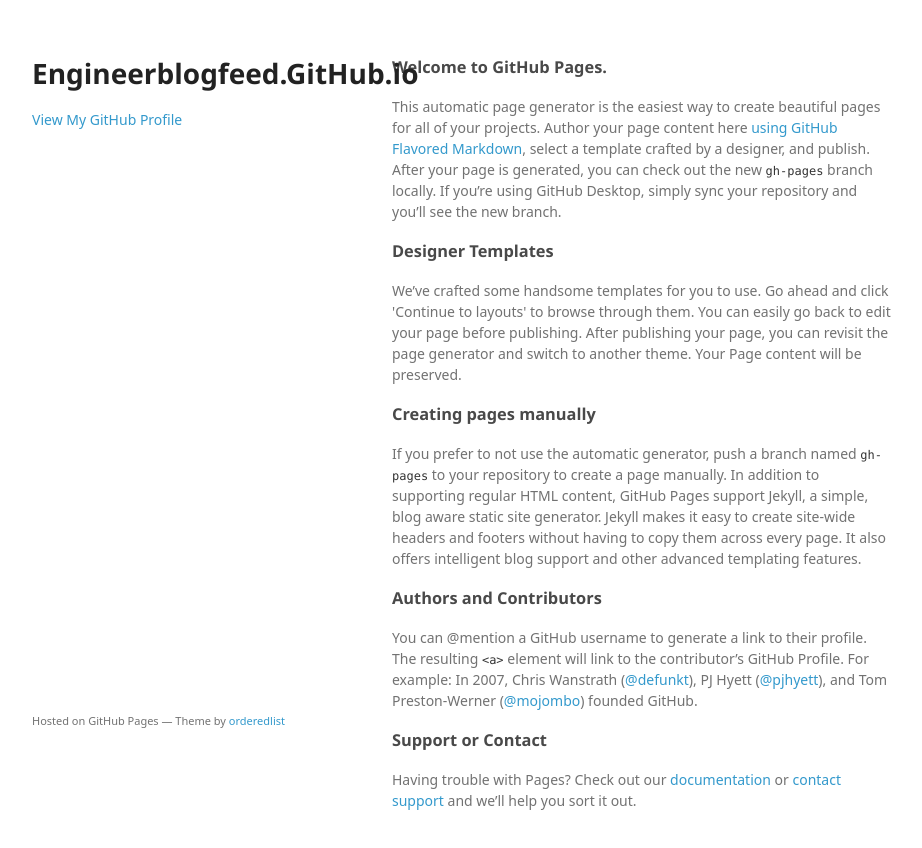
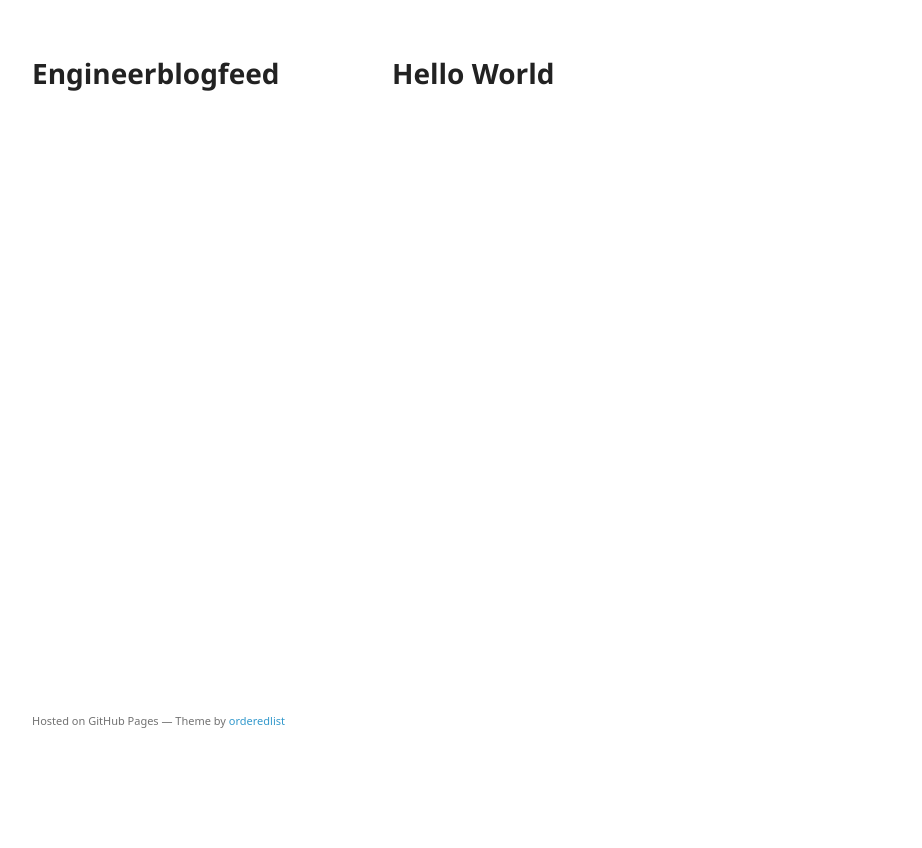
Before and after one commit to engineerblogfeed/engineerblogfeed.github.io, a plain HTML site: page index.html in a window 1280 px wide. Shown: the whole page, without its empty margins (178-1100 px from the left). After the commit the page ends 800 px from the top, so only its background shows below. Drawn offline with Linux system fonts and the light colour scheme; a web font is replaced by a local one.

Commit message:
Hello World

```diff
--- a/index.html
+++ b/index.html
@@ -15,44 +15,15 @@
   <body>
     <div class="wrapper">
       <header>
-        <h1>Engineerblogfeed.GitHub.io</h1>
-        <p></p>
-
-
-        <p class="view"><a href="https://github.com/engineerblogfeed">View My GitHub Profile</a></p>
-
+        <h1>Engineerblogfeed</h1>
       </header>
       <section>
-        <h3>
-<a id="welcome-to-github-pages" class="anchor" href="#welcome-to-github-pages" aria-hidden="true"><span aria-hidden="true" class="octicon octicon-link"></span></a>Welcome to GitHub Pages.</h3>
-
-<p>This automatic page generator is the easiest way to create beautiful pages for all of your projects. Author your page content here <a href="https://guides.github.com/features/mastering-markdown/">using GitHub Flavored Markdown</a>, select a template crafted by a designer, and publish. After your page is generated, you can check out the new <code>gh-pages</code> branch locally. If you’re using GitHub Desktop, simply sync your repository and you’ll see the new branch.</p>
-
-<h3>
-<a id="designer-templates" class="anchor" href="#designer-templates" aria-hidden="true"><span aria-hidden="true" class="octicon octicon-link"></span></a>Designer Templates</h3>
-
-<p>We’ve crafted some handsome templates for you to use. Go ahead and click 'Continue to layouts' to browse through them. You can easily go back to edit your page before publishing. After publishing your page, you can revisit the page generator and switch to another theme. Your Page content will be preserved.</p>
-
-<h3>
-<a id="creating-pages-manually" class="anchor" href="#creating-pages-manually" aria-hidden="true"><span aria-hidden="true" class="octicon octicon-link"></span></a>Creating pages manually</h3>
-
-<p>If you prefer to not use the automatic generator, push a branch named <code>gh-pages</code> to your repository to create a page manually. In addition to supporting regular HTML content, GitHub Pages support Jekyll, a simple, blog aware static site generator. Jekyll makes it easy to create site-wide headers and footers without having to copy them across every page. It also offers intelligent blog support and other advanced templating features.</p>
-
-<h3>
-<a id="authors-and-contributors" class="anchor" href="#authors-and-contributors" aria-hidden="true"><span aria-hidden="true" class="octicon octicon-link"></span></a>Authors and Contributors</h3>
-
-<p>You can @mention a GitHub username to generate a link to their profile. The resulting <code>&lt;a&gt;</code> element will link to the contributor’s GitHub Profile. For example: In 2007, Chris Wanstrath (<a href="https://github.com/defunkt" class="user-mention">@defunkt</a>), PJ Hyett (<a href="https://github.com/pjhyett" class="user-mention">@pjhyett</a>), and Tom Preston-Werner (<a href="https://github.com/mojombo" class="user-mention">@mojombo</a>) founded GitHub.</p>
-
-<h3>
-<a id="support-or-contact" class="anchor" href="#support-or-contact" aria-hidden="true"><span aria-hidden="true" class="octicon octicon-link"></span></a>Support or Contact</h3>
-
-<p>Having trouble with Pages? Check out our <a href="https://help.github.com/pages">documentation</a> or <a href="https://github.com/contact">contact support</a> and we’ll help you sort it out.</p>
+          <h1> Hello World</h1>
       </section>
       <footer>
         <p><small>Hosted on GitHub Pages &mdash; Theme by <a href="https://github.com/orderedlist">orderedlist</a></small></p>
       </footer>
     </div>
     <script src="javascripts/scale.fix.js"></script>
-
   </body>
 </html>
```
